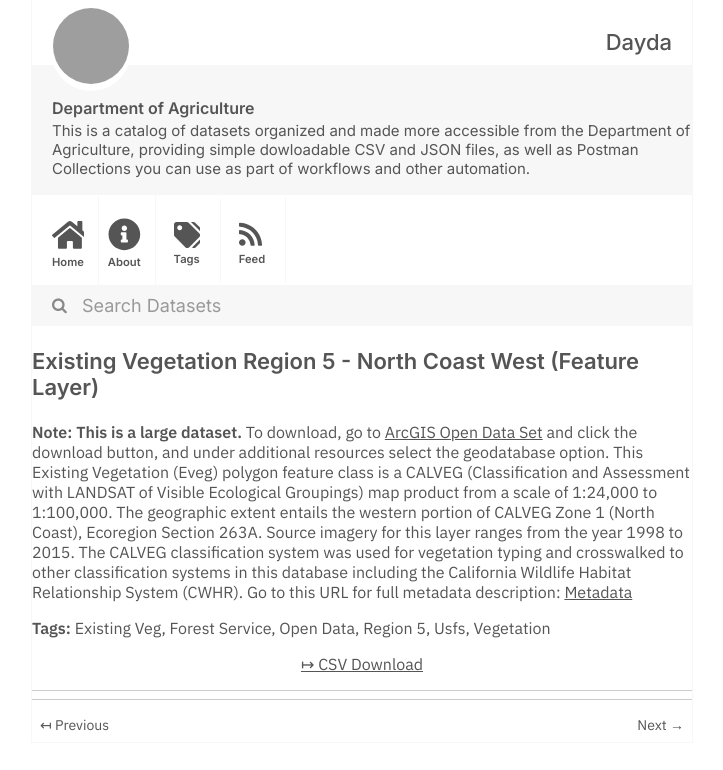
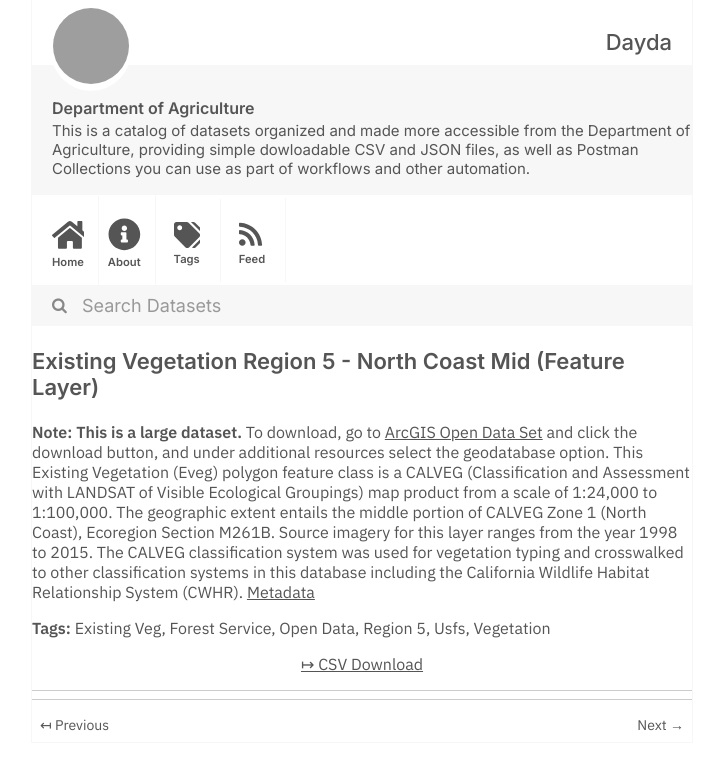
Before and after one commit to dayda-entities/department-of-agriculture, a Jekyll site: the page built from _posts/2020-12-03-existing-vegetation-region-5-n.md, in a window 1280 px wide, cut to the strip 0-770 px from the top of the page. Shown: the whole strip, without its empty margins (278-1001 px from the left). Built offline with Jekyll 4.4.1, drawn with Linux system fonts in a browser that asks for light colours; grey boxes are pictures that could not be loaded.

Commit message:
Publish Data

```diff
--- a/_posts/2020-12-03-existing-vegetation-region-5-n.md
+++ b/_posts/2020-12-03-existing-vegetation-region-5-n.md
@@ -1,7 +1,7 @@
 ---
-title: Existing Vegetation Region 5 - North Coast West (Feature Layer)
-created: '2020-12-03T20:26:42.741701'
-modified: '2021-05-14T15:14:06.203538'
+title: Existing Vegetation Region 5 - North Coast Mid (Feature Layer)
+created: '2020-12-03T20:26:40.940026'
+modified: '2021-05-14T15:14:06.047954'
 state: active
 type: dataset
 tags:
@@ -13,9 +13,9 @@ tags:
   - Vegetation
 groups: []
 csv_url: >-
-  https://data-usfs.hub.arcgis.com/datasets/753e0b386c5a4c4ea9411cb3dcae2efe_5.csv?outSR=%7B%22latestWkid%22%3A4269%2C%22wkid%22%3A4269%7D
+  https://data-usfs.hub.arcgis.com/datasets/af9d8f3df7144a7480ff8b3946d293cb_4.csv?outSR=%7B%22latestWkid%22%3A4269%2C%22wkid%22%3A4269%7D
 json_url: ''
 layout: post
 
 ---
-<b>Note:</b> <b>This is a large dataset. </b>To download, go to <a href='https://enterprisecontentnew-usfs.hub.arcgis.com/datasets/existing-vegetation-region-5-north-coast-west-feature-layer' target='_blank'>ArcGIS Open Data Set</a> and click the download button, and under additional resources select the geodatabase option. This Existing Vegetation (Eveg) polygon feature class is a CALVEG (Classification and Assessment with LANDSAT of Visible Ecological Groupings) map product from a scale of 1:24,000 to 1:100,000. The geographic extent entails the western portion of CALVEG Zone 1 (North Coast), Ecoregion Section 263A. Source imagery for this layer ranges from the year 1998 to 2015. The CALVEG classification system was used for vegetation typing and crosswalked to other classification systems in this database including the California Wildlife Habitat Relationship System (CWHR). Go to this URL for full metadata description: <a href='https://data.fs.usda.gov/geodata/edw/edw_resources/meta/S_USA.EVMid_R05_NorCoastWest.xml' target='_blank'>Metadata</a>
+<b>Note:</b> <b>This is a large dataset. </b>To download, go to <a href='https://enterprisecontentnew-usfs.hub.arcgis.com/datasets/existing-vegetation-region-5-north-coast-mid-feature-layer' target='_blank'>ArcGIS Open Data Set</a> and click the download button, and under additional resources select the geodatabase option. This Existing Vegetation (Eveg) polygon feature class is a CALVEG (Classification and Assessment with LANDSAT of Visible Ecological Groupings) map product from a scale of 1:24,000 to 1:100,000. The geographic extent entails the middle portion of CALVEG Zone 1 (North Coast), Ecoregion Section M261B. Source imagery for this layer ranges from the year 1998 to 2015. The CALVEG classification system was used for vegetation typing and crosswalked to other classification systems in this database including the California Wildlife Habitat Relationship System (CWHR). <a href='https://data.fs.usda.gov/geodata/edw/edw_resources/meta/S_USA.EVMid_R05_NorCoastMid.xml' target='_blank'>Metadata</a>
```
